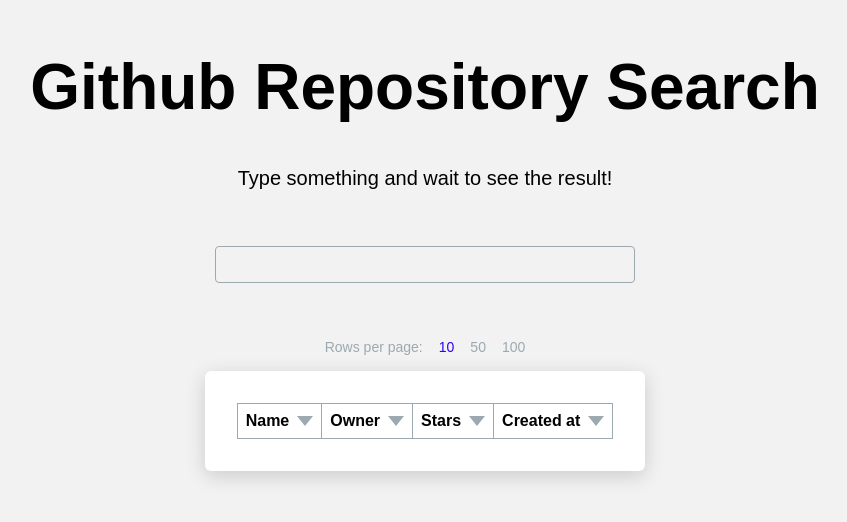
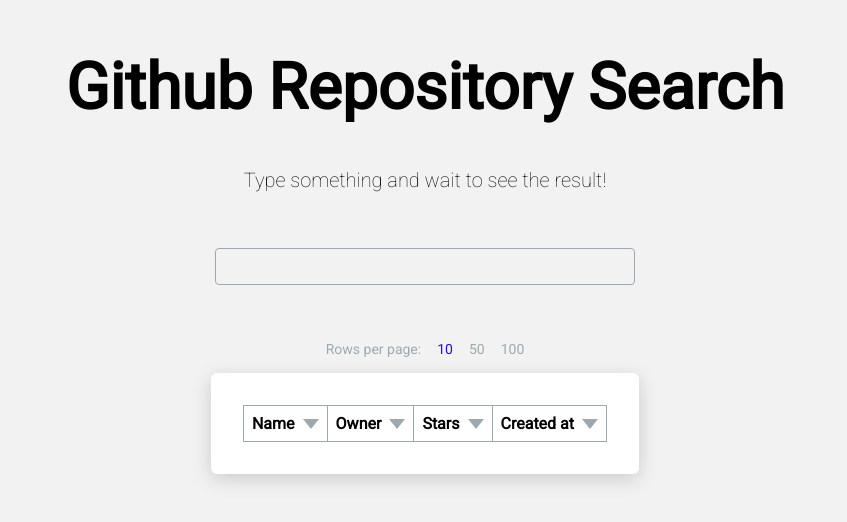
Before and after one commit to szczupag/react-coding-challenge, a React app: page / in a window 1280 px wide. Shown: the top 522 px of the page, without its empty margins (215-1062 px from the left). Built offline with nearby package versions, Linux system fonts and the light colour scheme.

Commit message:
Add Roboto font.

```diff
--- a/src/App.css
+++ b/src/App.css
@@ -1,5 +1,5 @@
 body {
-  font-family: sans-serif;
+  font-family: 'Roboto', sans-serif;
   box-sizing: border-box;
   background-color: #f2f2f2;
 }
@@ -19,4 +19,5 @@
 .subtitle {
   font-size: 20px;
   margin-bottom: 56px;
+  font-weight: 100;
 }
--- a/src/components/TableHead/style.css
+++ b/src/components/TableHead/style.css
@@ -13,6 +13,7 @@
   border-left: 8px solid transparent;
   border-right: 8px solid transparent;
   border-top: 10px solid rgb(157, 169, 176);
+  cursor: pointer;
 }
 
 .sortDesc {
--- a/src/index.html
+++ b/src/index.html
@@ -2,6 +2,7 @@
 
 <head>
   <meta charset="utf-8">
+  <link href="https://fonts.googleapis.com/css2?family=Roboto:wght@100;400&display=swap" rel="stylesheet">
   <title>React coding challenge</title>
 </head>
 
```
